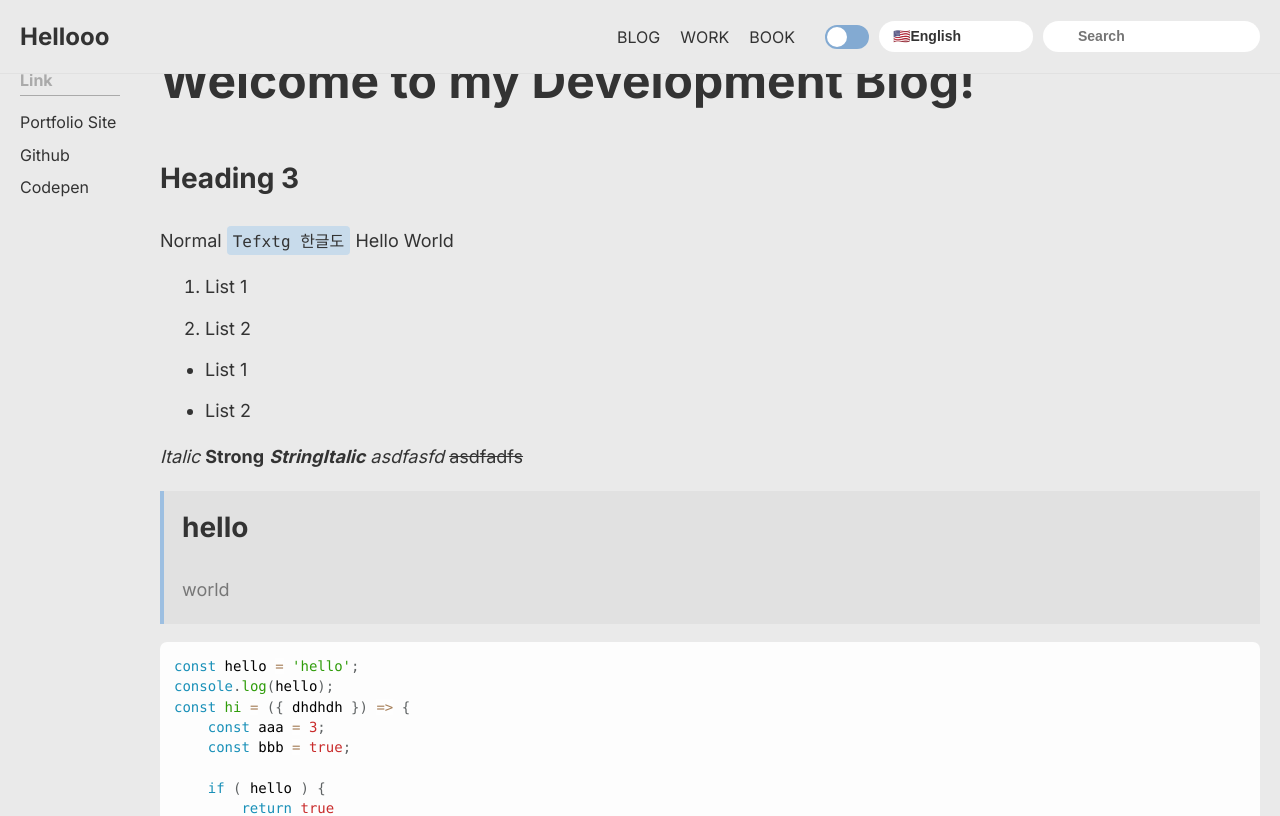
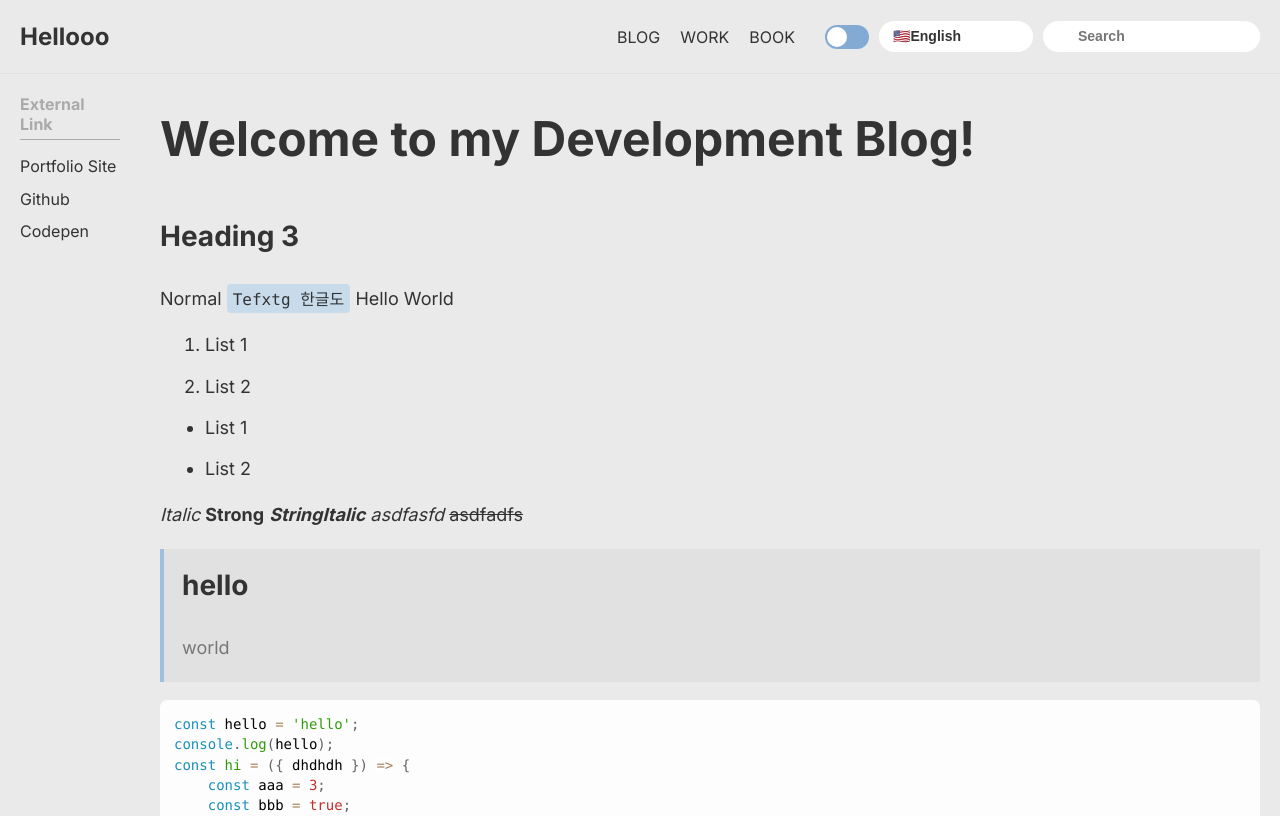
Before and after one commit to Johnyworld/devlog-legacy, a React (Create React App) app: page / in a window 1280 px wide. Shown: the top 816 px of the page. Built offline with nearby package versions, Linux system fonts and the light colour scheme.

Commit message:
Update Layout components

```diff
--- a/src/Layout/Aside.tsx
+++ b/src/Layout/Aside.tsx
@@ -4,13 +4,21 @@ import styled from 'styled-components';
 const Container = styled.aside`
     width: 20%;
     max-width: 300px;
-    padding: 5rem 2rem 2rem;
+`;
+
+const Side = styled.div`
+    padding: 2rem;
+    position: -webkit-sticky;
+    position: sticky;
+    top: var(--header_height);
 `;
 
 const Aside = ({ children }: any) => {
     return (
         <Container>
-            {children}
+            <Side>
+                {children}
+            </Side>
         </Container>
     )
 }
--- a/src/Layout/Content.tsx
+++ b/src/Layout/Content.tsx
@@ -1,9 +1,10 @@
 import * as React from 'react';
 import styled from 'styled-components';
 
-const Container = styled.aside`
+const Container = styled.div`
     display: flex;
     height: calc(100vh - var(--header_height));
+    margin-top: var(--header_height);
 `;
 
 const Content = ({ children }: any) => {
--- a/src/Layout/Main.tsx
+++ b/src/Layout/Main.tsx
@@ -3,7 +3,7 @@ import styled from 'styled-components';
 
 const Container = styled.main`
     flex-grow: 1;
-    padding: 5rem 2rem 2rem;
+    padding: 3.4rem 2rem 2rem;
     margin: 0 auto;
     max-width: var(--main_maxWidth);
 `;
```
